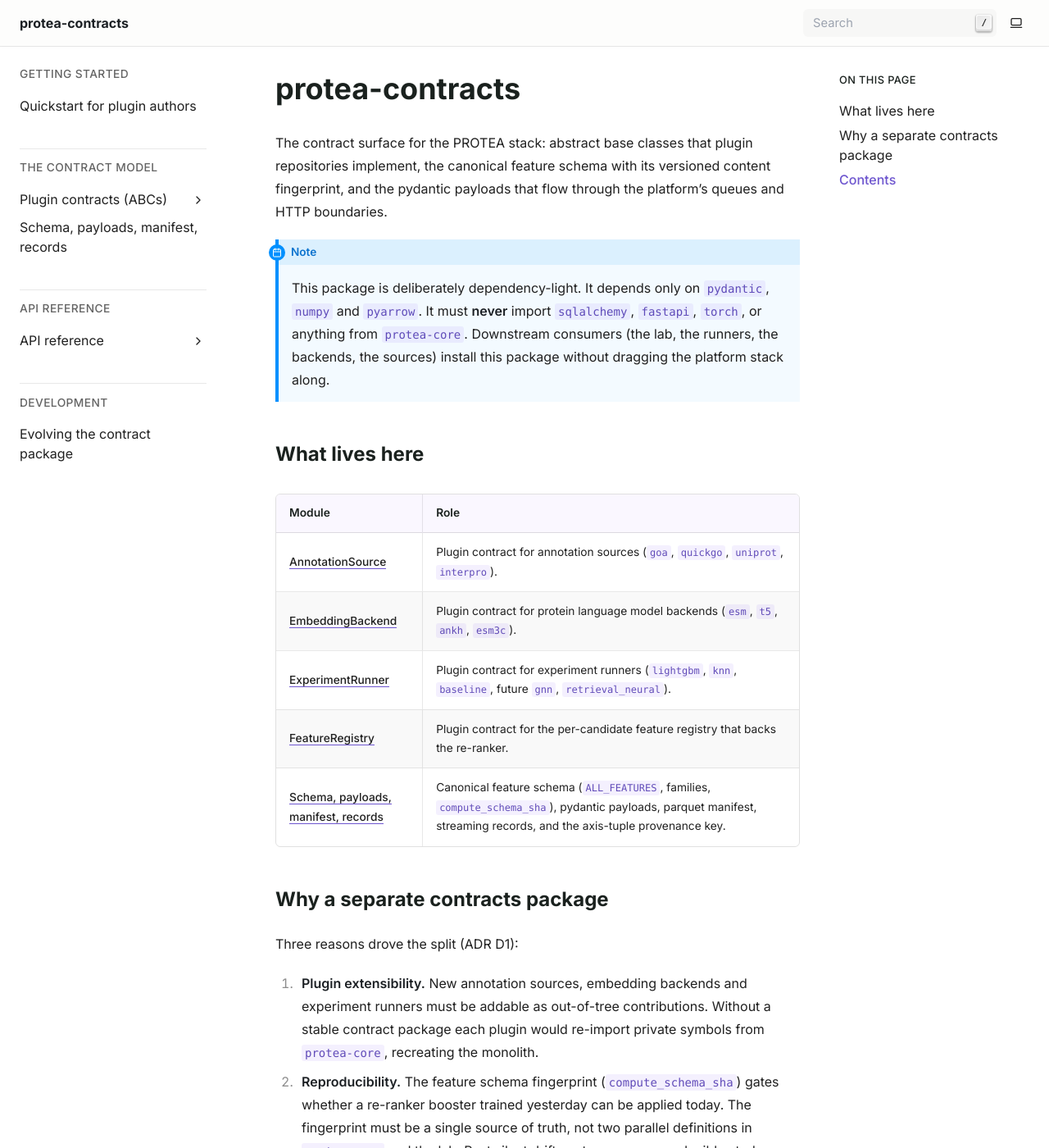
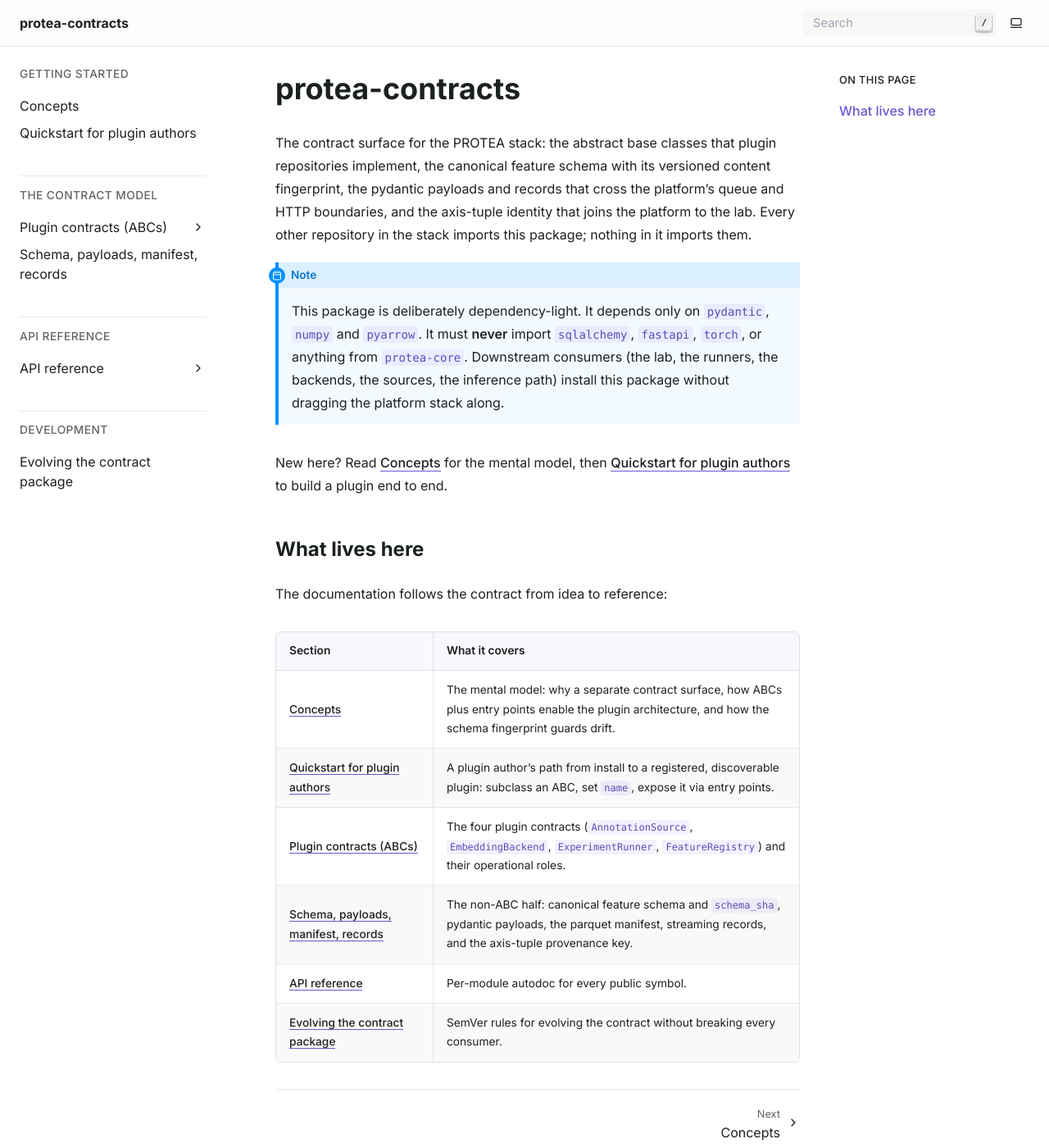
Before and after one commit to frapercan/protea-contracts, a Sphinx documentation site: the page built from docs/source/index.rst, in a window 1280 px wide and 1400 px high. Shown: the whole window at 82% size. Built offline with Sphinx 7.4.7, drawn with Linux system fonts in a browser that asks for light colours; some of the changed text lies outside the part shown.

Commit message:
docs(contracts): tighten the narrative and toctree flow
Add a concepts page that connects the contract surface to the plugin
architecture and the schema fingerprint, rework the index map into a
single ordered documentation path (concepts -> ABCs -> schema/payloads
-> reference -> contributing), cross-link the quickstart, and note the
new sections in the README.

```diff
--- /dev/null
+++ b/docs/source/concepts.rst
@@ -0,0 +1,137 @@
+Concepts
+========
+
+``protea-contracts`` is the seam that holds the PROTEA stack together.
+Every other repository (``protea-core``, ``protea-method``,
+``protea-sources``, ``protea-runners``, ``protea-backends``,
+``protea-reranker-lab``) imports it, and nothing in it imports them.
+This page is the mental model: what the contract surface is for, how it
+enables the plugin architecture, and how its fingerprints keep the
+platform and the lab in agreement.
+
+One contract surface
+--------------------
+
+The package is a single, dependency-light place to declare the shapes
+that cross repository and process boundaries. Three reasons drove the
+split out of ``protea-core`` (ADR D1):
+
+1. **Plugin extensibility.** New annotation sources, embedding backends
+   and experiment runners must be addable as out-of-tree contributions.
+   Without a stable contract package each plugin would re-import private
+   symbols from ``protea-core``, recreating the monolith it was meant to
+   break apart.
+
+2. **Reproducibility.** The feature schema fingerprint
+   (:func:`~protea_contracts.feature_schema.compute_schema_sha`) decides
+   whether a re-ranker booster trained yesterday can be applied today.
+   That
+   fingerprint must have a single source of truth, not two parallel
+   definitions in ``protea-core`` and the lab. Past silent drift between
+   two copies cost one non-reproducible study run (ADR D10).
+
+3. **Inference shipping.** ``protea-method``, the pure inference path,
+   can be published to PyPI without the platform stack precisely because
+   every contract it touches lives here and pulls only ``pydantic``,
+   ``numpy`` and ``pyarrow``.
+
+The dependency-light discipline is the load-bearing rule: the moment
+this package imports ``sqlalchemy``, ``fastapi``, ``torch`` or
+``protea-core``, every downstream consumer inherits that weight and the
+inference path stops being shippable on its own.
+
+Plugins through ABCs and entry points
+-------------------------------------
+
+Three of the four plugin layers are discovered, not wired in. A plugin
+package subclasses one :doc:`abstract base class <abcs/index>`, sets its
+``name`` attribute, and advertises the class under a Python
+``entry_points`` group:
+
+.. list-table::
+   :header-rows: 1
+   :widths: 34 24 42
+
+   * - ABC
+     - Entry-point group
+     - Resolved by
+   * - :class:`~protea_contracts.annotation_source.AnnotationSource`
+     - ``protea.sources``
+     - payload ``source`` name
+   * - :class:`~protea_contracts.embedding_backend.EmbeddingBackend`
+     - ``protea.backends``
+     - ``EmbeddingConfig.model_backend``
+   * - :class:`~protea_contracts.experiment_runner.ExperimentRunner`
+     - ``protea.runners``
+     - ``RerankerSpec.runner``
+
+``protea-core`` enumerates the entry points at startup and looks a
+plugin up by ``name`` when a job references it. The ABC types objects
+that ``protea-contracts`` cannot import (SQLAlchemy sessions, torch
+models) as ``Any`` and lets the implementation narrow them, so plugin
+discovery stays free of the heavy stack. The fourth contract,
+:class:`~protea_contracts.feature_registry.FeatureRegistry`, is not an
+entry-point plugin: it lives inside ``protea-core`` and is instantiated
+directly, but it is an ABC for the same reason, to pin the shape the
+re-ranker depends on.
+
+Typed data across boundaries
+----------------------------
+
+Once a plugin is running, the data it exchanges with the platform is
+also contract-typed, so a malformed message fails at construction rather
+than deep inside a consumer:
+
+- **Payloads** (:doc:`reference/payloads`) validate the body of HTTP
+  requests and RabbitMQ queue messages. Every Job's ``payload`` JSONB
+  must validate against one of these models before a worker dispatches
+  the operation. They are ``frozen=True, strict=True, extra="forbid"``:
+  no silent coercion, no unexpected keys.
+- **Records** (:doc:`reference/records`) are the immutable rows a source
+  plugin streams out of a release. They flow one way: plugins yield
+  them, operations consume them, and they never travel back across the
+  boundary.
+- **Contexts** (:doc:`reference/contexts`) carry the inputs a plugin
+  callback needs without exposing ORM sessions or internal platform
+  types.
+
+The schema fingerprint guards drift
+-----------------------------------
+
+The re-ranker booster is a trained model that hard-binds to an exact,
+ordered set of feature columns.
+:func:`~protea_contracts.feature_schema.compute_schema_sha` reduces that
+column set to a stable 12-hex digest. The pipeline compares the live
+digest against the one a booster was trained with before applying it: if
+the registry ever produces features in a different order, or with
+different names, the digest changes and the booster is rejected rather
+than silently scoring on misaligned columns. Adding a feature to
+``ALL_FEATURES`` deliberately moves the digest, which forces every stale
+booster to retrain. The digest is pinned by a golden test,
+so any rename, reorder or addition that moves it is caught in CI and
+forces a SemVer-major release.
+
+One identity per benchmark cell
+-------------------------------
+
+Finally, the contract gives every benchmark cell a single identity. An
+*axis tuple* (the protein language model, the KNN ``k``, the reranker
+spec, the feature schema sha, the eval set, propagation and ensemble
+spec) names one cell, and
+:func:`~protea_contracts.axis_tuple.axis_tuple_shortid` collapses it to a stable
+12-hex id. That id is the join key between PROTEA's ``ExperimentRun``
+rows and the lab's experiment catalog. Both sides must compute a
+byte-identical id or the membership join silently drops rows, so the
+formula is golden-vector pinned and a change to it forces a major bump,
+exactly like the schema sha.
+
+Where to go next
+----------------
+
+- :doc:`quickstart` builds a plugin end to end, from subclass to
+  registered entry point.
+- :doc:`abcs/index` documents the full lifecycle of each plugin
+  contract.
+- :doc:`schema` covers the schema, payloads, manifest, records and axis
+  keys in one place.
+- :doc:`reference/index` is the per-symbol autodoc reference.
--- a/docs/source/index.rst
+++ b/docs/source/index.rst
@@ -1,10 +1,12 @@
 protea-contracts
 ================
 
-The contract surface for the PROTEA stack: abstract base classes that
-plugin repositories implement, the canonical feature schema with its
-versioned content fingerprint, and the pydantic payloads that flow
-through the platform's queues and HTTP boundaries.
+The contract surface for the PROTEA stack: the abstract base classes
+that plugin repositories implement, the canonical feature schema with
+its versioned content fingerprint, the pydantic payloads and records
+that cross the platform's queue and HTTP boundaries, and the axis-tuple
+identity that joins the platform to the lab. Every other repository in
+the stack imports this package; nothing in it imports them.
 
 .. note::
 
@@ -12,81 +14,66 @@
    ``pydantic``, ``numpy`` and ``pyarrow``. It must **never** import
    ``sqlalchemy``, ``fastapi``, ``torch``, or anything from
    ``protea-core``. Downstream consumers (the lab, the runners, the
-   backends, the sources) install this package without dragging the
-   platform stack along.
+   backends, the sources, the inference path) install this package
+   without dragging the platform stack along.
+
+New here? Read :doc:`concepts` for the mental model, then
+:doc:`quickstart` to build a plugin end to end.
 
 What lives here
 ---------------
 
+The documentation follows the contract from idea to reference:
+
 .. list-table::
    :header-rows: 1
-   :widths: 28 72
+   :widths: 30 70
 
-   * - Module
-     - Role
-   * - :doc:`abcs/annotation_source`
-     - Plugin contract for annotation sources (``goa``, ``quickgo``,
-       ``uniprot``, ``interpro``).
-   * - :doc:`abcs/embedding_backend`
-     - Plugin contract for protein language model backends (``esm``,
-       ``t5``, ``ankh``, ``esm3c``).
-   * - :doc:`abcs/experiment_runner`
-     - Plugin contract for experiment runners (``lightgbm``, ``knn``,
-       ``baseline``, future ``gnn``, ``retrieval_neural``).
-   * - :doc:`abcs/feature_registry`
-     - Plugin contract for the per-candidate feature registry that
-       backs the re-ranker.
+   * - Section
+     - What it covers
+   * - :doc:`concepts`
+     - The mental model: why a separate contract surface, how ABCs plus
+       entry points enable the plugin architecture, and how the schema
+       fingerprint guards drift.
+   * - :doc:`quickstart`
+     - A plugin author's path from install to a registered, discoverable
+       plugin: subclass an ABC, set ``name``, expose it via entry points.
+   * - :doc:`abcs/index`
+     - The four plugin contracts (``AnnotationSource``,
+       ``EmbeddingBackend``, ``ExperimentRunner``, ``FeatureRegistry``)
+       and their operational roles.
    * - :doc:`schema`
-     - Canonical feature schema (``ALL_FEATURES``, families,
-       ``compute_schema_sha``), pydantic payloads, parquet manifest,
-       streaming records, and the axis-tuple provenance key.
-
-Why a separate contracts package
---------------------------------
-
-Three reasons drove the split (ADR D1):
-
-1. **Plugin extensibility.** New annotation sources, embedding
-   backends and experiment runners must be addable as out-of-tree
-   contributions. Without a stable contract package each plugin would
-   re-import private symbols from ``protea-core``, recreating the
-   monolith.
-
-2. **Reproducibility.** The feature schema fingerprint
-   (``compute_schema_sha``) gates whether a re-ranker booster trained
-   yesterday can be applied today. The fingerprint must be a single
-   source of truth, not two parallel definitions in ``protea-core``
-   and the lab. Past silent drift cost one non-reproducible study run
-   (D10).
-
-3. **Inference shipping.** ``protea-method``, the pure inference
-   path, can be PyPI-published without the platform stack precisely
-   because every contract it touches lives here.
-
-Contents
---------
+     - The non-ABC half: canonical feature schema and ``schema_sha``,
+       pydantic payloads, the parquet manifest, streaming records, and
+       the axis-tuple provenance key.
+   * - :doc:`reference/index`
+     - Per-module autodoc for every public symbol.
+   * - :doc:`contributing`
+     - SemVer rules for evolving the contract without breaking every
+       consumer.
 
 .. toctree::
-   :maxdepth: 1
+   :hidden:
    :caption: Getting started
 
+   concepts
    quickstart
 
 .. toctree::
-   :maxdepth: 2
+   :hidden:
    :caption: The contract model
 
    abcs/index
    schema
 
 .. toctree::
-   :maxdepth: 2
+   :hidden:
    :caption: API reference
 
    reference/index
 
 .. toctree::
-   :maxdepth: 1
+   :hidden:
    :caption: Development
 
    contributing
--- a/docs/source/quickstart.rst
+++ b/docs/source/quickstart.rst
@@ -3,7 +3,8 @@
 
 ``protea-contracts`` is what you import to extend the PROTEA stack
 without depending on the platform core. This page walks a plugin author
-from install to a registered, discoverable plugin.
+from install to a registered, discoverable plugin. For the mental model
+behind these steps, read :doc:`concepts` first.
 
 Install
 -------
@@ -123,4 +124,5 @@
 
 - :doc:`abcs/index` for the full lifecycle of each plugin contract.
 - :doc:`schema` for payloads, manifest, records and axis keys.
+- :doc:`reference/index` for per-symbol autodoc.
 - :doc:`contributing` before you change a public symbol (SemVer rules).
```
Also changed, not shown: README.md (+2 -0 lines).
